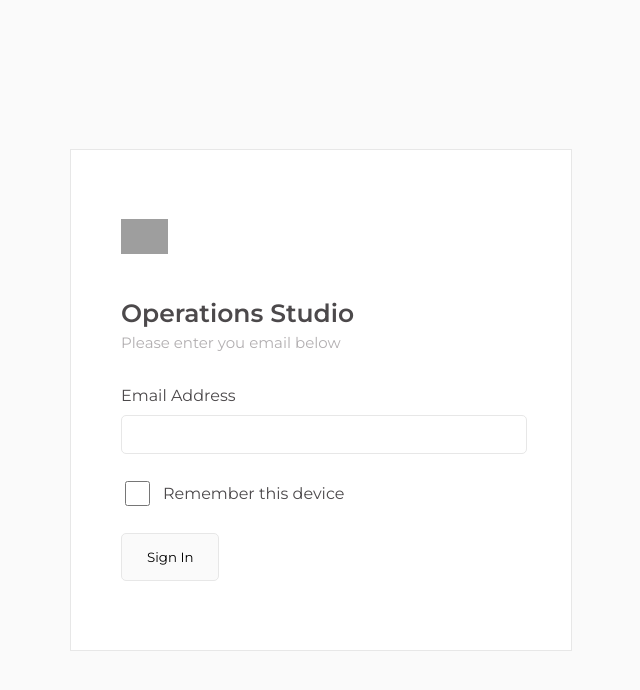
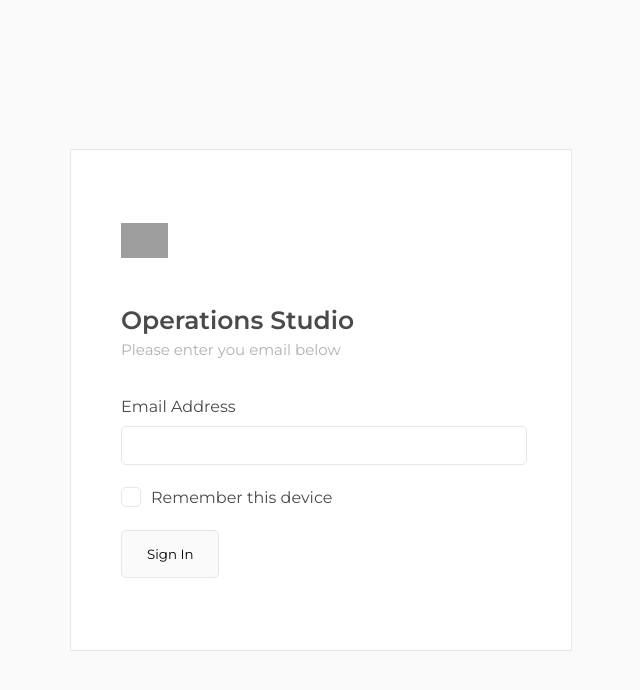
Before and after one commit to sambuckley1995/tech-test, a React (Create React App) app in the folder tech-test/: page / in a window 1280 px wide. Shown: the top 690 px of the page, without its empty margins (319-959 px from the left). Built offline with nearby package versions, Linux system fonts and the light colour scheme; grey boxes are pictures that could not be loaded.

Commit message:
adjust styling

```diff
--- a/tech-test/src/components/Input/Input.scss
+++ b/tech-test/src/components/Input/Input.scss
@@ -42,7 +42,29 @@
   align-items: center;
 
   > input {
-    width: $default-spacing * 5;
+    margin: 0;
+    width: $default-spacing * 4;
+    height: $default-spacing * 4;
+    cursor: pointer;
+    -webkit-appearance: none;
+    -moz-appearance: none;
+    -o-appearance: none;
+    appearance: none;
+    box-shadow: none;
+    font-size: 0.8em;
+    display: flex;
+    justify-content: center;
+    align-items: center;
+    line-height: 1em;
+  }
+
+  input:checked {
+    background-color: #36a9e0;
+  }
+
+  > input:checked:after {
+    content: "✔";
+    color: white;
   }
 
   > label {
```
